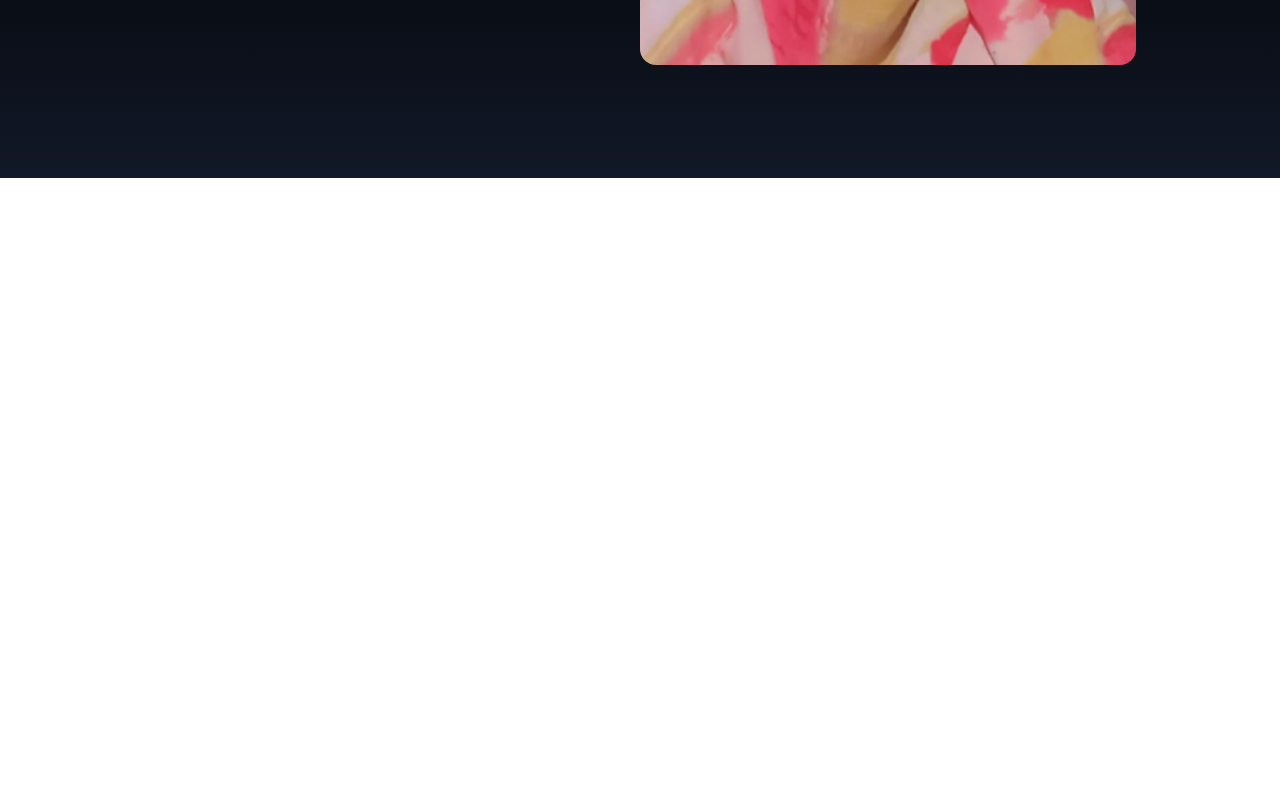
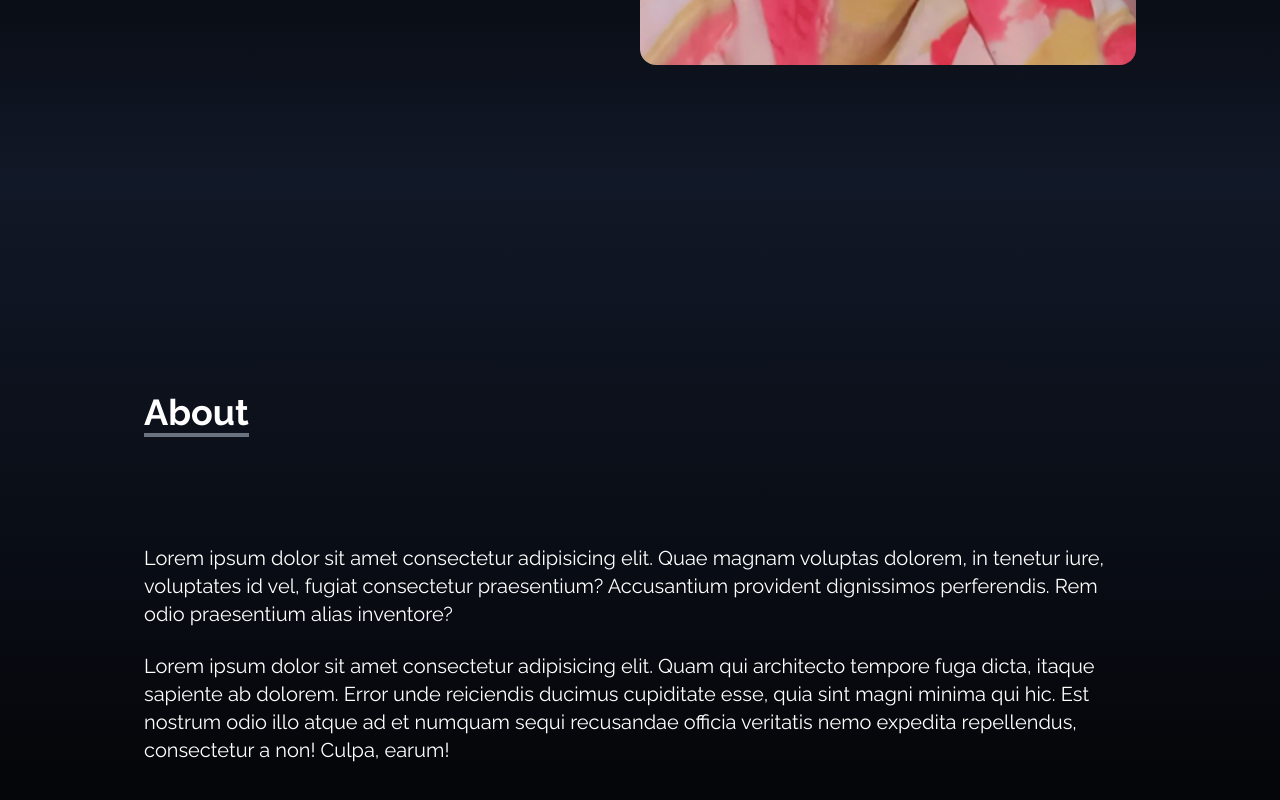
Before and after one commit to Imane-Ouahmane/Portfolio-ImaneOuahmane, a React (Vite) app: page / in a window 1280 px wide. Shown: the part 622-1422 px from the top of the page. Before the commit the page ends 800 px from the top, so only its background shows below. Built offline with nearby package versions, Linux system fonts and the light colour scheme.

Commit message:
about V0

```diff
--- a/src/App.jsx
+++ b/src/App.jsx
@@ -1,3 +1,4 @@
+import About from "./components/About";
 import Home from "./components/Home";
 import NavBar from "./components/NavBar";
 import SocialLinks from "./components/SocialLinks";
@@ -8,6 +9,7 @@
     <div>
       <NavBar/>
       <Home/>
+      <About/>
 
       <SocialLinks/>
     </div>
--- /dev/null
+++ b/src/components/About.jsx
@@ -0,0 +1,34 @@
+import React from 'react'
+
+function About() {
+  return (
+    <div name='about' className='w-full h-screen bg-gradient-to-b from-gray-900 to-black text-white'>
+        <div className='max-w-screen-lg p-4 mx-auto flex flex-col  justify-center w-full h-full'>
+            <div className='pb-8' >
+                <p className='text-4xl font-bold inline border-b-4 border-gray-500'>About</p>
+            </div>
+            <p className='text-xl mt-20 '>
+                Lorem ipsum dolor sit amet consectetur
+                 adipisicing elit. Quae magnam voluptas
+                dolorem, in tenetur iure, voluptates id vel,
+                fugiat consectetur praesentium? Accusantium
+                provident dignissimos perferendis.
+                 Rem odio praesentium alias inventore?
+            </p>
+            <br />
+            <p className='text-xl'>
+                Lorem ipsum dolor sit amet consectetur
+                adipisicing elit. Quam qui architecto tempore
+                 fuga dicta, itaque sapiente ab dolorem. Error
+                 unde reiciendis ducimus cupiditate esse,
+                 quia sint magni minima qui hic. Est nostrum
+                 odio illo atque ad et numquam sequi recusandae
+                  officia veritatis nemo expedita repellendus,
+                 consectetur a non! Culpa, earum!
+            </p>
+        </div>
+    </div>
+  )
+}
+
+export default About
```
Also changed, not shown: src/assets/icon.jpg (deleted).
